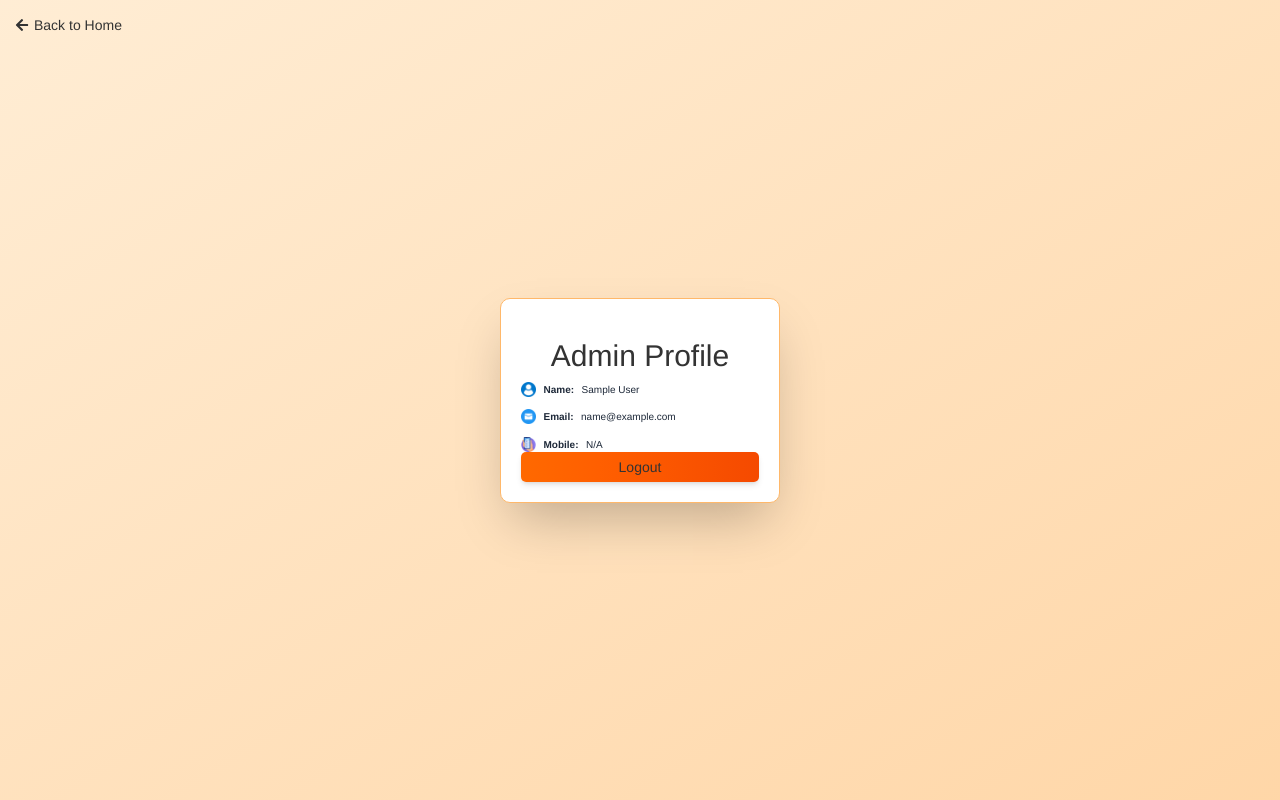
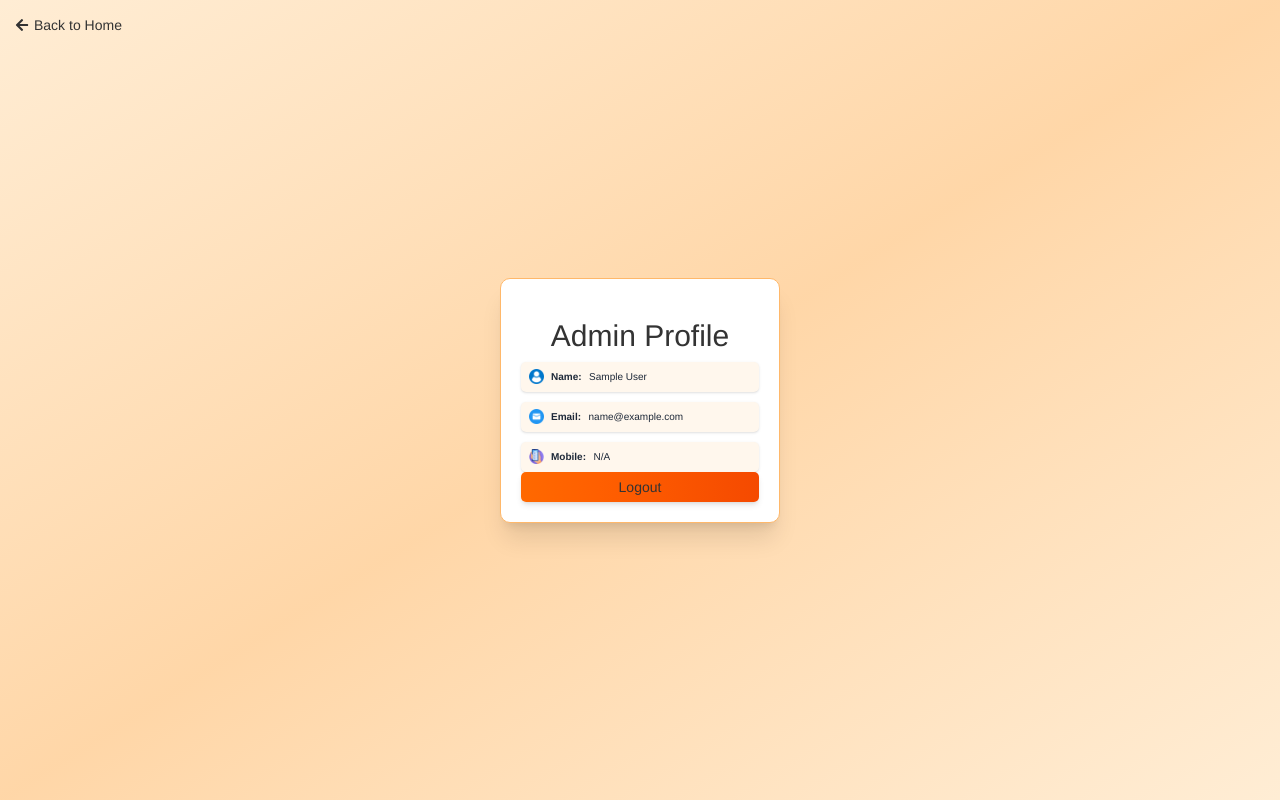
Before and after one commit to sudarshan-kanase/ClickBasket, a React (Vite) app in the folder Click_Basket/: page /admin-profile in a window 1280 px wide. Built offline with nearby package versions, Linux system fonts and the light colour scheme; sample sign-in values are in the browser's storage.

Commit message:
Please enter the commit message for your changes. Lines starting with '#' will be ignored, and an empty message aborts the commit.
On branch main
Your branch is up to date with 'origin/main'.

Changes to be committed:
	modified:   Click_Basket/src/pages/ProfilePage.jsx

```diff
--- a/Click_Basket/src/pages/ProfilePage.jsx
+++ b/Click_Basket/src/pages/ProfilePage.jsx
@@ -18,42 +18,36 @@ export default function ProfilePage() {
   if (!admin) return null;
 
   return (
-    <div className="min-h-screen bg-gradient-to-br from-orange-100 to-orange-200 flex items-center justify-center px-4 relative">
+    <div className="min-h-screen bg-gradient-to-br from-orange-100 via-orange-200 to-orange-100 flex items-center justify-center px-4 relative">
 
-      {/* Back to Home Button */}
+      {/* Back Button */}
       <button
         onClick={() => navigate("/HomePage")}
-        className="absolute top-6 left-6 text-orange-600 hover:text-orange-800 flex items-center gap-2 text-sm sm:text-base"
+        className="absolute top-6 left-6 text-orange-700 hover:text-orange-900 flex items-center gap-2 text-sm sm:text-base transition-all"
       >
-        <FaArrowLeft /> Back to Home
+        <FaArrowLeft />
+        <span>Back to Home</span>
       </button>
 
       {/* Profile Card */}
-      <div className="bg-white p-8 rounded-2xl shadow-2xl w-full max-w-md transition-all duration-300 hover:scale-[1.01] border border-orange-300">
-        <h2 className="text-3xl font-bold text-center text-orange-600 mb-6">Admin Profile</h2>
+      <div className="bg-white p-8 rounded-2xl shadow-xl w-full max-w-md border border-orange-300 hover:shadow-2xl transition-all duration-300">
+        <h2 className="text-3xl font-bold text-center text-orange-600 mb-6">
+          Admin Profile
+        </h2>
 
-        <div className="space-y-5 text-gray-800 text-sm sm:text-base">
-          <div className="flex items-center gap-3">
-            <img src="/icons/profile.png" alt="User Icon" className="w-6 h-6" />
-            <span className="font-semibold">Name:</span> {admin.name || "N/A"}
-          </div>
-          <div className="flex items-center gap-3">
-            <img src="/icons/mail.png" alt="Email Icon" className="w-6 h-6" />
-            <span className="font-semibold">Email:</span> {admin.email}
-          </div>
-          <div className="flex items-center gap-3">
-            <img src="/icons/mobile.png" alt="Mobile Icon" className="w-6 h-6" />
-            <span className="font-semibold">Mobile:</span> {admin.mobile || "N/A"}
-          </div>
+        <div className="space-y-4 text-gray-800 text-base">
+          <ProfileItem icon="/icons/profile.png" label="Name" value={admin.name || "N/A"} />
+          <ProfileItem icon="/icons/mail.png" label="Email" value={admin.email} />
+          <ProfileItem icon="/icons/mobile.png" label="Mobile" value={admin.mobile || "N/A"} />
         </div>
 
         <button
-          className="mt-8 w-full bg-gradient-to-r from-orange-500 to-orange-600 text-white font-semibold py-2 rounded-lg hover:from-orange-600 hover:to-orange-700 transition-all duration-300 shadow-md"
           onClick={() => {
             localStorage.removeItem("isAdmin");
             localStorage.removeItem("adminUser");
             navigate("/");
           }}
+          className="mt-8 w-full bg-gradient-to-r from-orange-500 to-orange-600 text-white font-semibold py-2 rounded-lg hover:from-orange-600 hover:to-orange-700 transition-all duration-300 shadow-md"
         >
           Logout
         </button>
@@ -61,3 +55,13 @@ export default function ProfilePage() {
     </div>
   );
 }
+
+function ProfileItem({ icon, label, value }) {
+  return (
+    <div className="flex items-center gap-3 bg-orange-50 p-3 rounded-lg shadow-sm hover:shadow-md transition-all">
+      <img src={icon} alt={`${label} icon`} className="w-6 h-6" />
+      <span className="font-semibold">{label}:</span>
+      <span className="truncate">{value}</span>
+    </div>
+  );
+}
```
